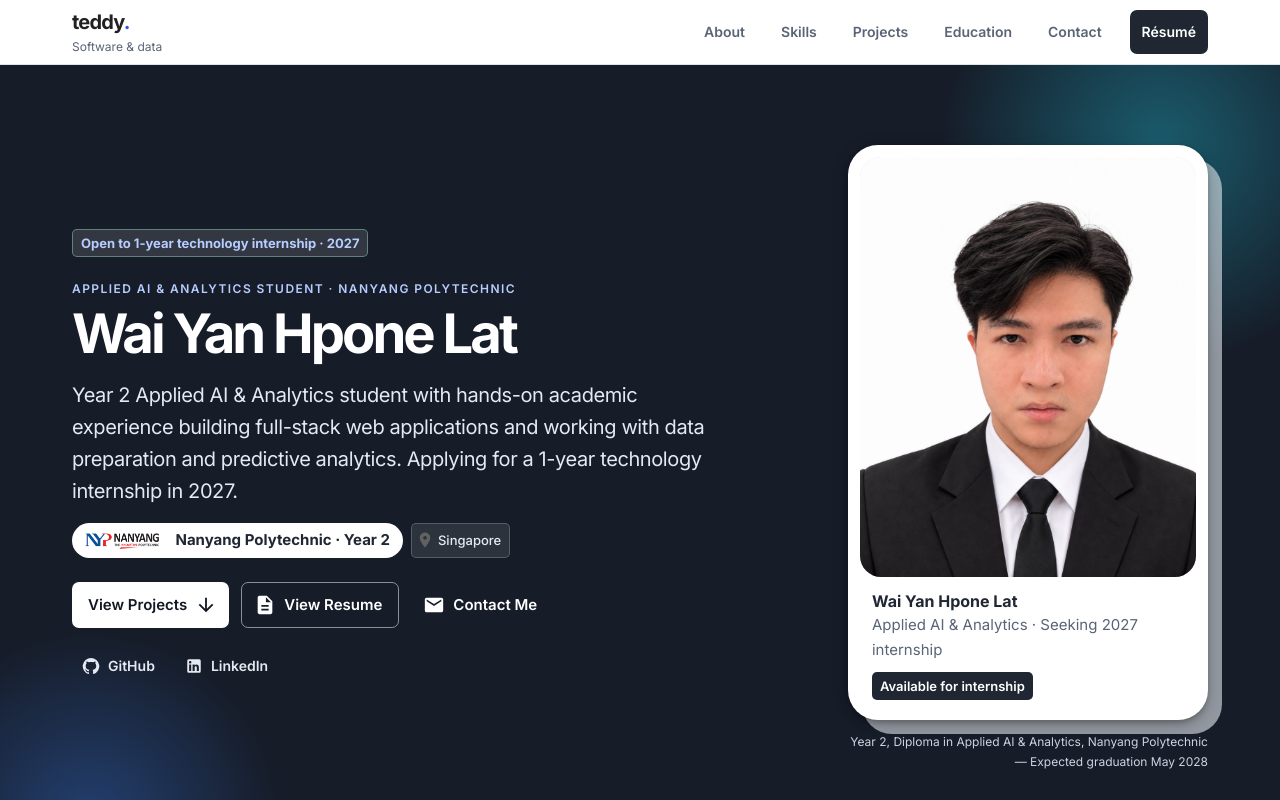
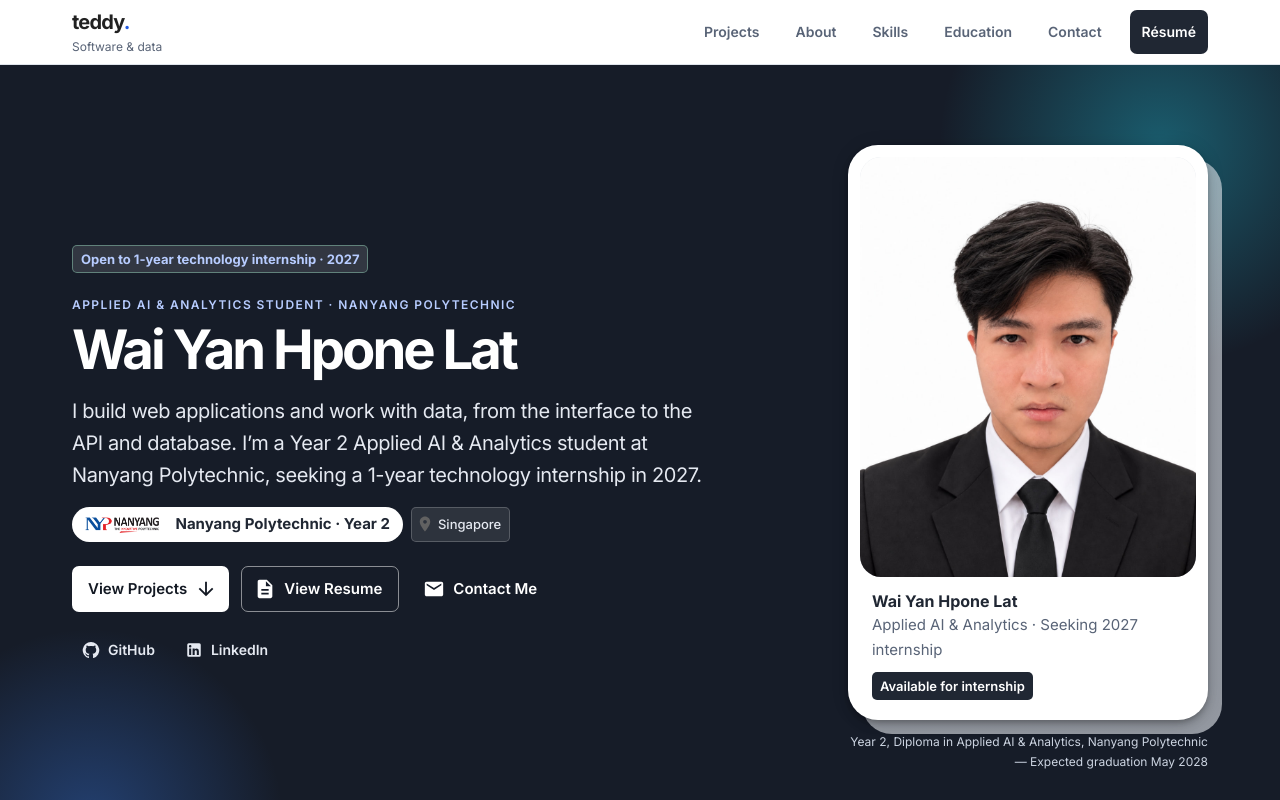
Before and after one commit to TeddyQyuon/TeddyQyuonPortfolio, a React (Vite) app: page / in a window 1280 px wide. Shown: the top 800 px of the page. Built offline with nearby package versions, Linux system fonts and the light colour scheme.

Commit message:
Show personal projects first and coursework afterward

```diff
--- a/src/data/navigation.js
+++ b/src/data/navigation.js
@@ -3,9 +3,9 @@
 // section list can never drift out of sync between them.
 
 export const sectionLinks = [
+  { label: 'Projects', id: 'projects' },
   { label: 'About', id: 'about' },
   { label: 'Skills', id: 'skills' },
-  { label: 'Projects', id: 'projects' },
   { label: 'Education', id: 'education' },
   { label: 'Resume', id: 'resume' },
   { label: 'Contact', id: 'contact' },
@@ -16,7 +16,7 @@ export const sectionIds = sectionLinks.map((link) => link.id);
 
 // Height of the sticky AppBar plus breathing room. Keep in sync with the
 // `scroll-margin-top` value in index.css.
-export const NAV_OFFSET = 76;
+export const NAV_OFFSET = 88;
 
 // Smooth-scrolls to a section, compensating for the sticky navbar.
 // Returns false when the section is not on the current page.
@@ -25,6 +25,7 @@ export function scrollToSection(id) {
   if (!target) return false;
 
   const top = target.getBoundingClientRect().top + window.scrollY - NAV_OFFSET;
-  window.scrollTo({ top, behavior: 'smooth' });
+  const reducedMotion = window.matchMedia('(prefers-reduced-motion: reduce)').matches;
+  window.scrollTo({ top, behavior: reducedMotion ? 'auto' : 'smooth' });
   return true;
 }
--- a/src/data/personalInfo.js
+++ b/src/data/personalInfo.js
@@ -6,7 +6,7 @@ export const personalInfo = {
   role: 'Applied AI & Analytics Student · Nanyang Polytechnic',
   // Short factual introduction used in the hero section.
   intro:
-    'Year 2 Applied AI & Analytics student with hands-on academic experience building full-stack web applications and working with data preparation and predictive analytics. Applying for a 1-year technology internship in 2027.',
+    'I build web applications and work with data, from the interface to the API and database. I’m a Year 2 Applied AI & Analytics student at Nanyang Polytechnic, seeking a 1-year technology internship in 2027.',
   // 1-year internship objective.
   internshipObjective:
     'Seeking a 1-year technology internship (2027) in Software Engineering, Full-Stack Development, Data / Analytics, or related technical roles.',
--- a/src/data/projects.js
+++ b/src/data/projects.js
@@ -15,10 +15,16 @@ import modelComparisonChart from '../assets/images/projects/gym-calories-predict
 import leaveSignIn from '../assets/images/projects/annual-leave/sign-in-rbac.png';
 import meterwiseOverview from '../assets/images/projects/meterwise/energy-overview.jpg';
 import meterwiseWorkOrders from '../assets/images/projects/meterwise/work-order-audit.jpg';
+import playlistPortHome from '../assets/images/projects/playlist-port-live-home.jpg';
 
-export const projects = [
+const projectData = [
   {
     id: 1,
+    projectGroup: 'school',
+    displayOrder: 1,
+    cardSummary: 'A staff leave system with two-stage approval, delegated approvers, notifications and an auditable request history.',
+    cardContribution: 'Member 3: approval workflows, delegation, audit history and notifications.',
+    cardTechnologies: ['React', 'Node.js', 'Express.js', 'MySQL'],
     slug: 'annual-leave-management',
     name: 'Annual Leave Management System',
     category: 'Full-Stack',
@@ -81,6 +87,11 @@ export const projects = [
   },
   {
     id: 2,
+    projectGroup: 'school',
+    displayOrder: 2,
+    cardSummary: 'Prepared 950 valid gym records and compared four regression models to predict calories burned on a consistent validation split.',
+    cardContribution: 'Individual project: data preparation, modelling, evaluation and the report.',
+    cardTechnologies: ['KNIME', 'SAS Viya'],
     slug: 'gym-calories-predictive-analysis',
     name: 'Gym Calories Predictive Analysis',
     category: 'Predictive Analytics',
@@ -165,6 +176,14 @@ export const projects = [
   },
   {
     id: 5,
+    projectGroup: 'personal',
+    displayOrder: 2,
+    displayName: 'Playlist Port',
+    cardSubtitle: 'Spotify playlist transfer',
+    cardSummary: 'Copy Spotify playlists between accounts with OAuth sign-in, preserved track order and transfer verification.',
+    cardContribution: 'Project scope, transfer flow and full-stack development with AI assistance.',
+    cardTechnologies: ['React', 'Vite', 'Node.js', 'Express.js', 'Spotify Web API'],
+    cardNote: 'Free & Premium accounts · Spotify developer allowlist required.',
     slug: 'playlist-port-spotify-mover',
     name: 'Playlist Port — Spotify Playlist Mover',
     category: 'Full-Stack',
@@ -192,13 +211,25 @@ export const projects = [
       'Handling two account connections, Spotify playlist pagination and write limits, and preserving sign-in state across serverless requests.',
     learnings:
       'How an OAuth flow, protected API routes and paginated third-party data fit together in a full-stack app.',
-    screenshots: [],
+    screenshots: [{
+      src: playlistPortHome,
+      alt: 'Live Playlist Port interface with Spotify service selection and playlist transfer introduction.',
+      caption: 'Public interface captured from the deployed Vercel app on 4 October 2026. Spotify is available; other music services are marked as coming later.',
+    }],
     repositoryUrl: 'https://github.com/TeddyQyuon/playlist-port',
     demoUrl: 'https://playlist-port-nine.vercel.app/',
     reportUrl: null,
   },
   {
     id: 6,
+    projectGroup: 'personal',
+    displayOrder: 1,
+    displayName: 'MeterWise',
+    cardSubtitle: 'Singapore estate energy operations',
+    cardSummary: 'An estate energy dashboard connecting public HDB building data, simulated meter readings and an evidence-based maintenance workflow.',
+    cardContribution: 'Project direction, energy workflows, data validation and deployment, with AI assistance.',
+    cardTechnologies: ['React', 'Vite', 'Node.js', 'Express.js', 'SQL'],
+    cardNote: 'Independent pilot · operational data is simulated.',
     slug: 'meterwise-building-energy-analytics',
     name: 'MeterWise — Singapore Estate Energy Operations',
     category: 'Full-Stack',
@@ -260,3 +291,9 @@ export const projects = [
     reportUrl: null,
   },
 ];
+
+// Shared explicit order for the homepage and previous/next case-study navigation.
+export const projects = [...projectData].sort((a, b) => {
+  const groupOrder = { personal: 0, school: 1 };
+  return groupOrder[a.projectGroup] - groupOrder[b.projectGroup] || a.displayOrder - b.displayOrder;
+});
```
